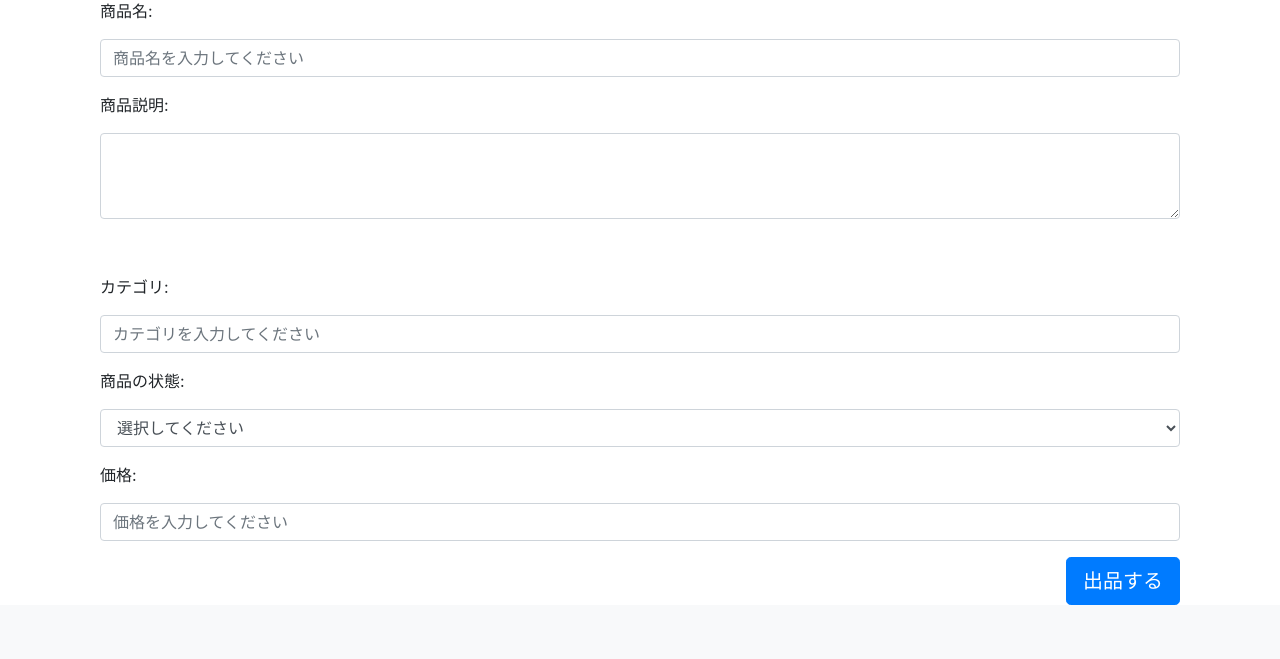
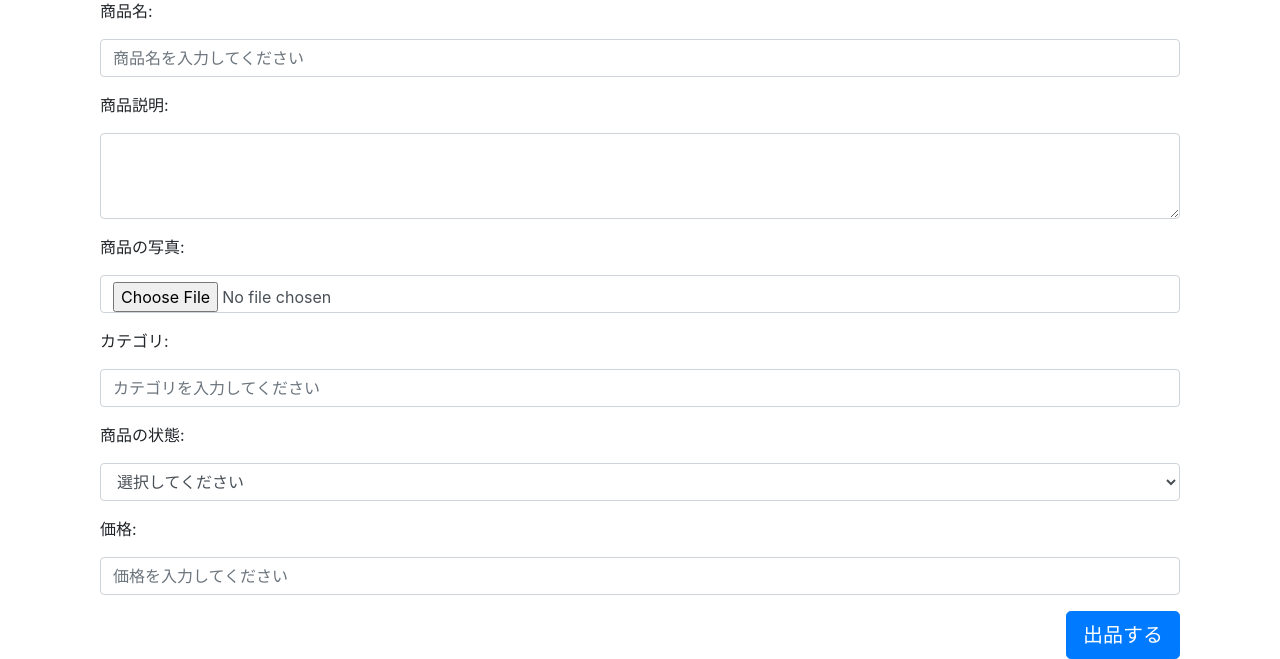
Before and after one commit to tnkkzsr/cs-ec-site, a Django app: page /items/add_item_page in a window 1280 px wide. Shown: the part 211-870 px from the top of the page. Before the commit the page ends 816 px from the top, so only its background shows below. Run offline with Django 5.2, Linux system fonts and the light colour scheme; some libraries are stand-ins or nearby versions.

Commit message:
出品時の写真のアップロード機能の追加

```diff
--- a/src/items/forms.py
+++ b/src/items/forms.py
@@ -19,6 +19,7 @@ class Add_Item_Form(forms.Form):
         label='商品の状態'
     )
     item_price = forms.IntegerField(label='価格',min_value=0)
+    item_image = forms.ImageField(label='商品の写真')
 
     def __init__(self, *args, **kwargs):
         super().__init__(*args, **kwargs)
@@ -26,5 +27,9 @@ class Add_Item_Form(forms.Form):
         self.fields['item_category'].widget.attrs['placeholder'] = 'カテゴリを入力してください'
         self.fields['item_price'].widget.attrs['placeholder'] = '価格を入力してください'
         for field in self.fields.values():
+            if field.label == '商品の写真':
+                field.widget.attrs['class'] = 'custom-file-label'
+                field.widget.attrs['id'] = 'inputFile'
+                field.widget.attrs['type'] = 'file'
             if field.label != '商品の状態':
                 field.widget.attrs['class'] = 'form-control'
--- a/src/items/views.py
+++ b/src/items/views.py
@@ -8,13 +8,14 @@ from .models import Item
 def Add_Item_page(request):
     # フォームが送信された場合
     if request.method == "POST":
-        form = Add_Item_Form(request.POST)
+        form = Add_Item_Form(request.POST, request.FILES)
         if form.is_valid():
             item_title = form.cleaned_data['item_title']
             item_explain = form.cleaned_data['item_explain']
             item_category = form.cleaned_data['item_category']
             item_condition = form.cleaned_data['item_condition']
             item_price = form.cleaned_data['item_price']
+            item_image = form.cleaned_data['item_image']
             seller = request.user
             Item.objects.create(
                 item_title=item_title,
@@ -22,7 +23,8 @@ def Add_Item_page(request):
                 item_category=item_category,
                 item_condition=item_condition,
                 item_price=item_price,
-                seller=seller
+                seller=seller,
+                item_image=item_image,
             )
             return redirect('items:add_item_completed')
     else:
--- a/src/templates/items/add_item.html
+++ b/src/templates/items/add_item.html
@@ -6,7 +6,7 @@
     <h1>出品ページ</h1>
     <hr>
 
-    <form method="post" action="{%url 'items:add_item'%}">
+    <form method="post" action="{%url 'items:add_item'%}" enctype="multipart/form-data">
         {% csrf_token %}
         <div class="mb-3">
             <label for="item_title_input" class="form-label">{{form.item_title.label_tag}}</label>
@@ -16,9 +16,13 @@
             <label for="item_explain_input" class="form-label">{{form.item_explain.label_tag}}</label>
             {{form.item_explain}}
         </div>
-        <div class="mb-3">
-            <label for="item_image_input" class="form-label">{{form.item_image.label_tag}}</label>
-            {{form.item_image}}
+        <div class="form-group">
+            <label for="inputFile">{{form.item_image.label_tag}}</label>
+            <div class="custom-file">
+                {{form.item_image}}
+                {% comment %} 次のコード書くとデザインきれいになるけれど、選択したファイル名が表示されなくなる
+                <label class="custom-file-label" for="inputFile">Choose file</label> {% endcomment %}
+            </div>
         </div>
         <div class="mb-3">
             <label for="item_category_input" class="form-label">{{form.item_category.label_tag}}</label>
@@ -36,5 +40,9 @@
             <button type="submit" class="btn btn-primary btn-lg">出品する</button>
         </div>
     </form>
+
+
 </div>
+
+
 {% endblock %}
--- a/src/templates/top.html
+++ b/src/templates/top.html
@@ -6,7 +6,7 @@
 <div class="row row-cols-md-3">
 
     {% for item in items_list %}
-    <div class="col" style="margin: 0 0 40px 0;">
+    <div class="col" style="margin: 0 0 40px 0; width: 380px; height: 534px;">
         <div class="card " style="width: 90%; height: 100%;">
             {% if item.item_image%}
             <img src="{{ item.item_image.url }}" class="card-img-top" style="object-fit: contain; height: 80%;" alt="">
```
Also changed, not shown: src/media/item_images/item_None/2021-04-27.png (added), src/media/item_images/item_None/2023-05-11_5.png (added), src/media/item_images/item_None/2023-05-18_7.png (added), src/media/item_images/item_None/2023-05-24.png (added), src/media/item_images/item_None/2023-06-01_11.png (added), src/media/item_images/item_None/2023-06-15_1.png (added).
